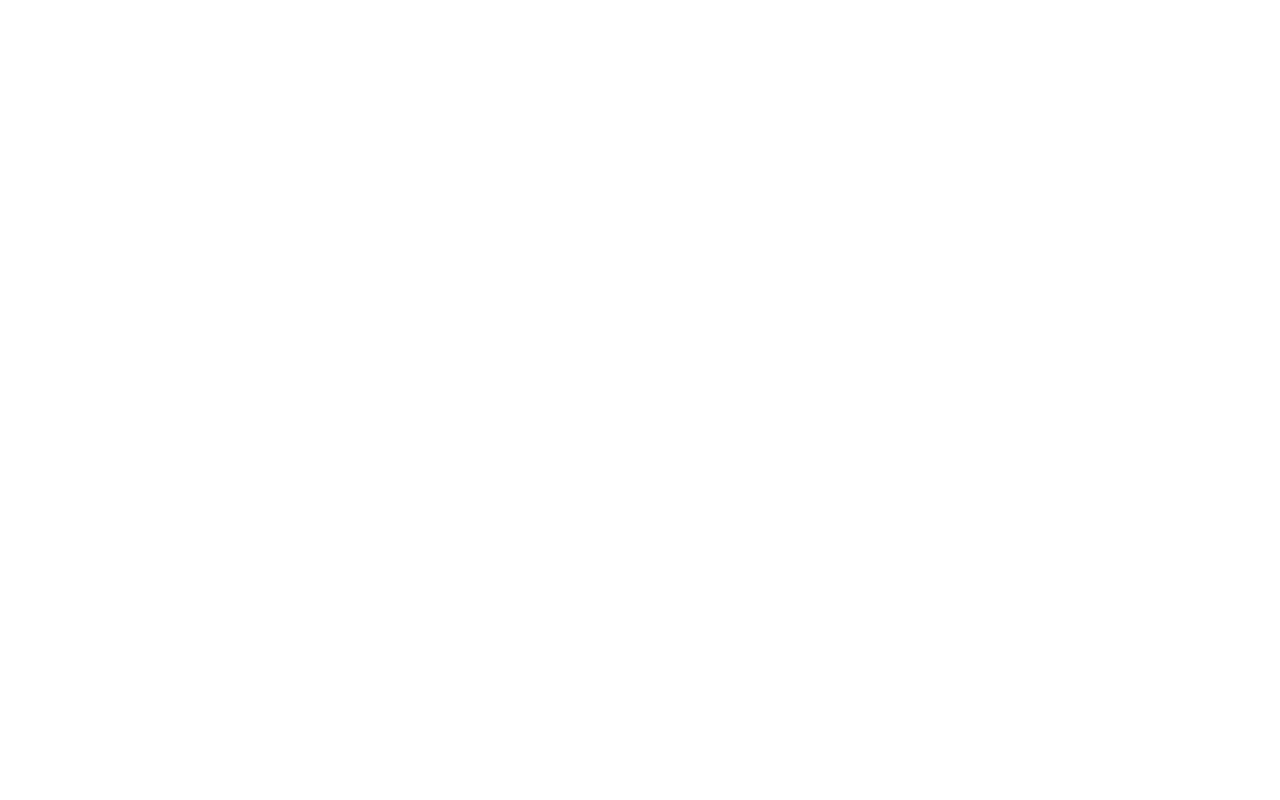
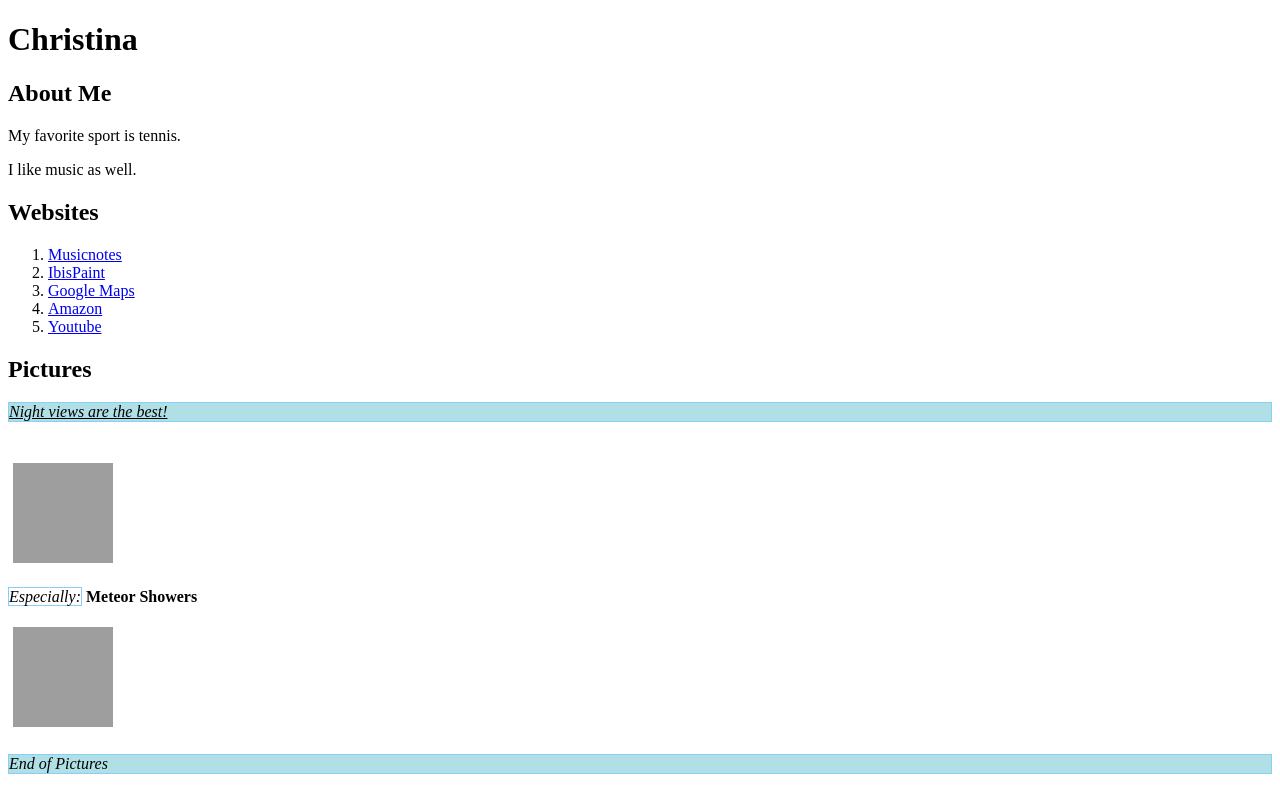
Before and after one commit to cziyuan/ziyuanc-1866503.github.io, a plain HTML site: page tags.html in a window 1280 px wide. Drawn offline with Linux system fonts and the light colour scheme; grey boxes are pictures that could not be loaded.

Commit message:
Add files via upload

```diff
--- a/tags.html
+++ b/tags.html
@@ -1,9 +1,51 @@
 <!DOCTYPE html>
 <html>
     <head>
-        <title> Website 101 </title>
+        <title> Christina's Awesome Website </title>
     </head>
     <body>
+        <h1> Christina</h1>
+
+        <h2> About Me </h2>
+            <p>My favorite sport is tennis.</p>
+            <p>I like music as well.</p>
+
+        <h2>Websites</h2>
+            <ol>
+                <li>
+                    <a href="https://www.musicnotes.com">Musicnotes</a>
+                </li>
+                <li>
+                    <a href="https://ibispaint.com">IbisPaint</a>
+                </li>
+                <li>
+                    <a href="https://www.google.com/maps">Google Maps</a>
+                </li>
+                <li>
+                    <a href="https://www.amazon.com">Amazon</a>
+                </li>
+                <li>
+                    <a href="https://www.youtube.com">Youtube</a>
+                </li>
+            </ol>
+
+        <h2>Pictures </h2>
+            <div style="border: 1px solid lightskyblue; background-color:powderblue;"><p2><u><i>Night views are the best!</i></u></p2></div>
+            <br></br>
+            <a href="https://cdn2.lamag.com/wp-content/uploads/sites/6/2018/01/griffithpark.jpg">
+                <img src="https://cdn2.lamag.com/wp-content/uploads/sites/6/2018/01/griffithpark.jpg"title="Los Angeles Night View" style="width:100px;height:100px;margin:5px">
+            </a>
+            <p><span style="border: 1px solid lightskyblue"><i>Especially:</i></span><b> Meteor Showers</b></p>
+
+            <a href="https://www.nps.gov/articles/images/Perseids_NASA-JPL2.jpg?maxwidth=1200&maxheight=1200&autorotate=false">
+                <img src="https://www.nps.gov/articles/images/Perseids_NASA-JPL2.jpg?maxwidth=1200&maxheight=1200&autorotate=false" title="Meteor Showers" style="width:100px;height:100px;margin:5px">
+            </a>
+            <br></br>
+            <div style="border: 1px solid lightskyblue; background-color:powderblue;"><p2><i>End of Pictures</i></p2></div>
+
+        <!-- Do not display this at the moment
+        The additional tags to use: <br></br>, <i></i>, <b></b>, <u></u>, < span></span>, <div></div>,
+        -->
 
     </body>
 </html>
```
